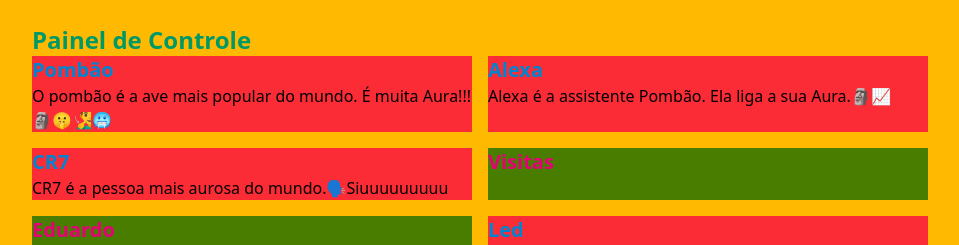
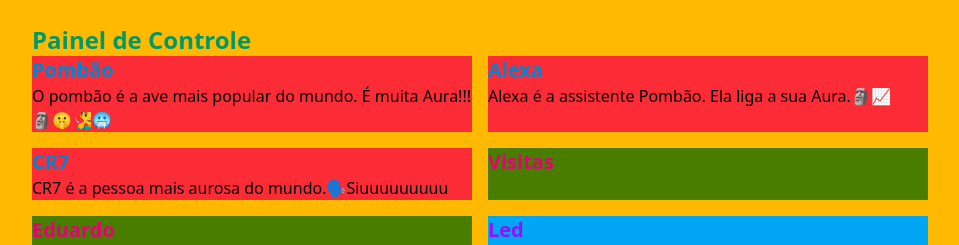
Before and after one commit to EduFetter/tarefa1, a Flask app: template templates/index.html in a window 1280 px wide. Shown: the top 245 px of the page, without its empty margins (160-1119 px from the left). Run offline with Flask 3, Linux system fonts and the light colour scheme; the template is opened without the code that fills it, so the values that code supplies are empty.

Commit message:
Update index.html

```diff
--- a/templates/index.html
+++ b/templates/index.html
@@ -38,8 +38,8 @@
                 <p>{{ curiosidade }}</p>
             </div>
 
-            <div class = "bg-red-500">
-                <h2 class = "text-xl font-bold text-sky-600 ">Led</h2>
+            <div class = "bg-sky-500">
+                <h2 class = "text-xl font-bold text-purple-600 ">Led</h2>
                 <p>Estado do LED: {{ led_status }}</p>
             </div>
 
```
